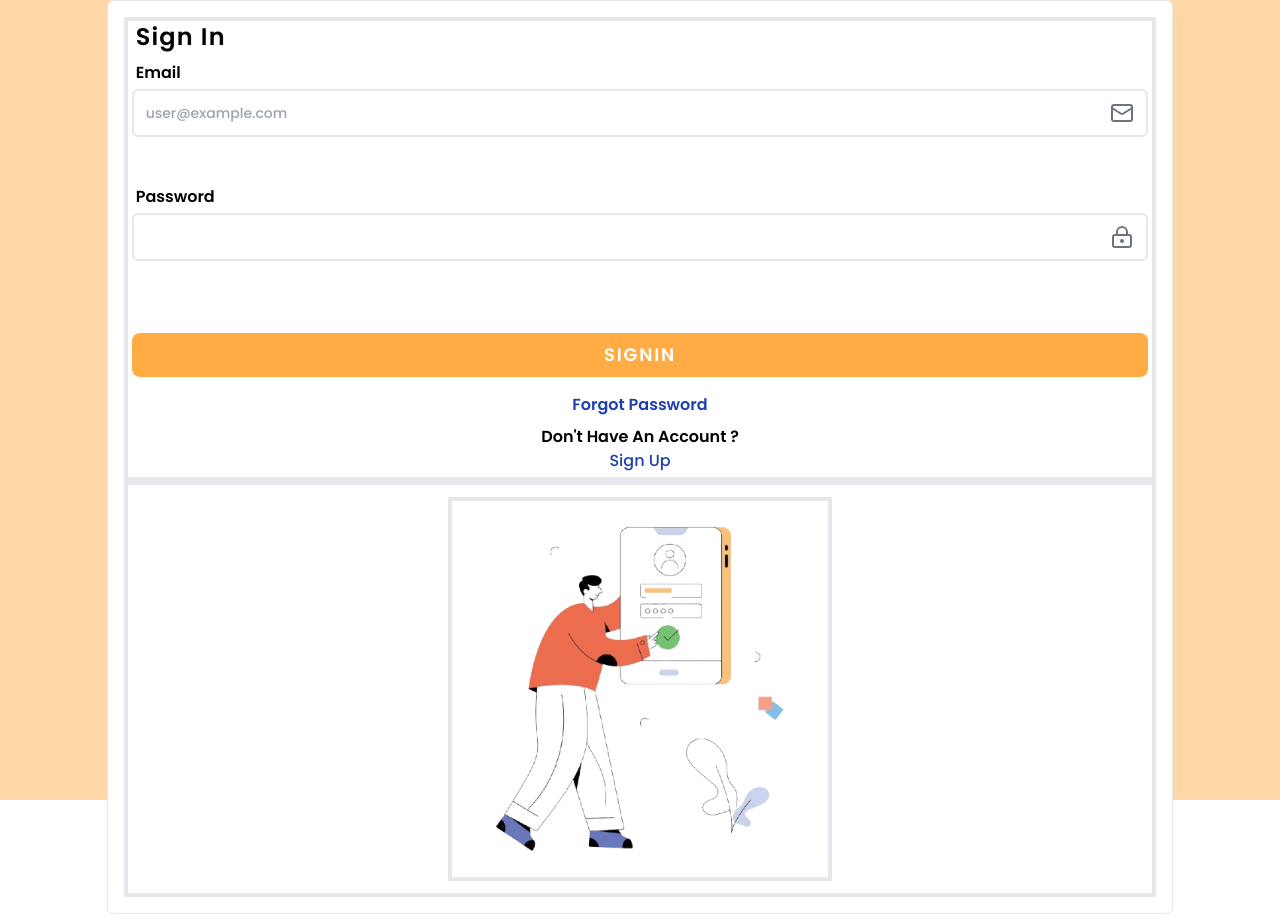
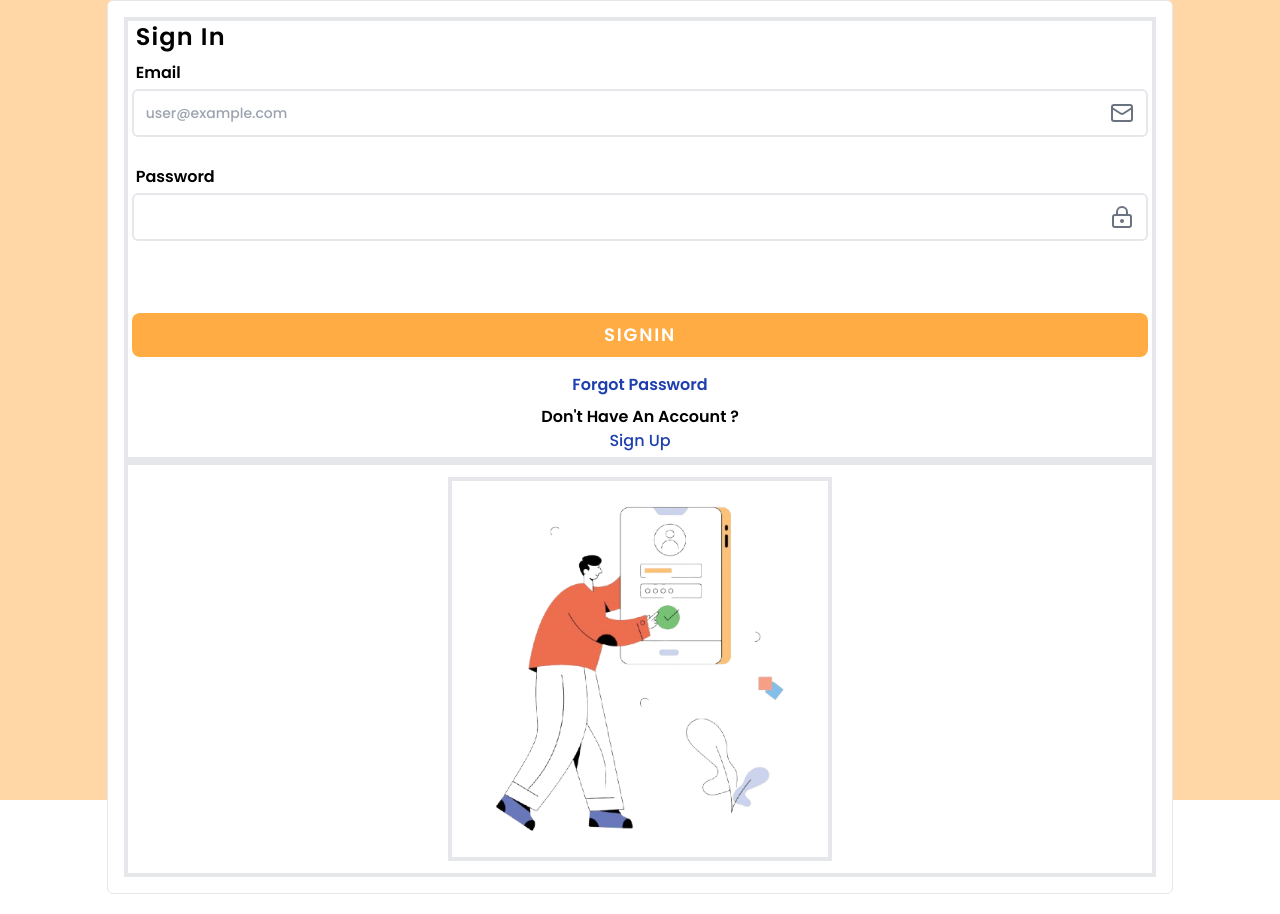
Before and after one commit to TanmayVidhate/DonorCircle_2, a React (Vite) app in the folder client/: page /signin in a window 1280 px wide. Built offline with nearby package versions, Linux system fonts and the light colour scheme.

Commit message:
add Breakpoint sm

```diff
--- a/client/src/Views/Signin.jsx
+++ b/client/src/Views/Signin.jsx
@@ -122,11 +122,11 @@ function Signin() {
                                         icon={<Mail />}
                                     />
                                     {
-                                        errors?.email_field && <span className='text-red-500 text-sm w-full absolute  -bottom-5   '>{errors?.email_field?.message}</span>
+                                        errors?.email_field && <span className='text-red-500 text-sm w-full absolute -bottom-5 sm:text-base '>{errors?.email_field?.message}</span>
                                     }
                                 </div>
 
-                                <div className='flex flex-col p-1 relative mt-9  '>
+                                <div className='flex flex-col p-1 relative mt-9 sm:mt-4 '>
                                     <Label title="Password" />
                                     <InputField
                                         type="password"
@@ -143,7 +143,7 @@ function Signin() {
                                         icon={<LockKeyhole />}
                                     />
                                     {
-                                        errors?.pass_field && <span className='text-red-500 text-sm w-full absolute  -bottom-16  '>{errors?.pass_field?.message}</span>
+                                        errors?.pass_field && <span className='text-red-500 text-sm w-full absolute -bottom-16 sm:text-base sm:-bottom-11  '>{errors?.pass_field?.message}</span>
                                     }
                                 </div>
 
```
